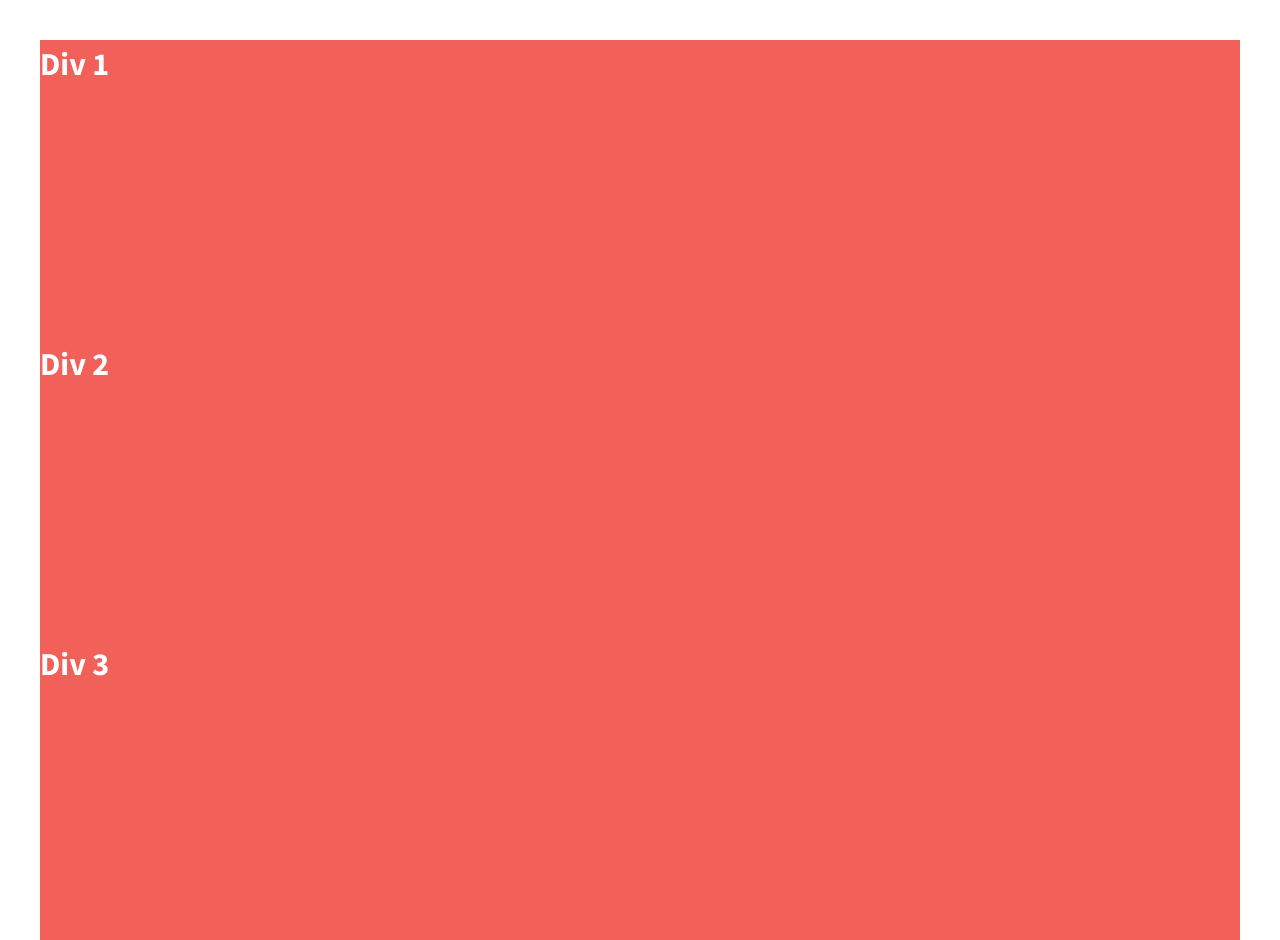
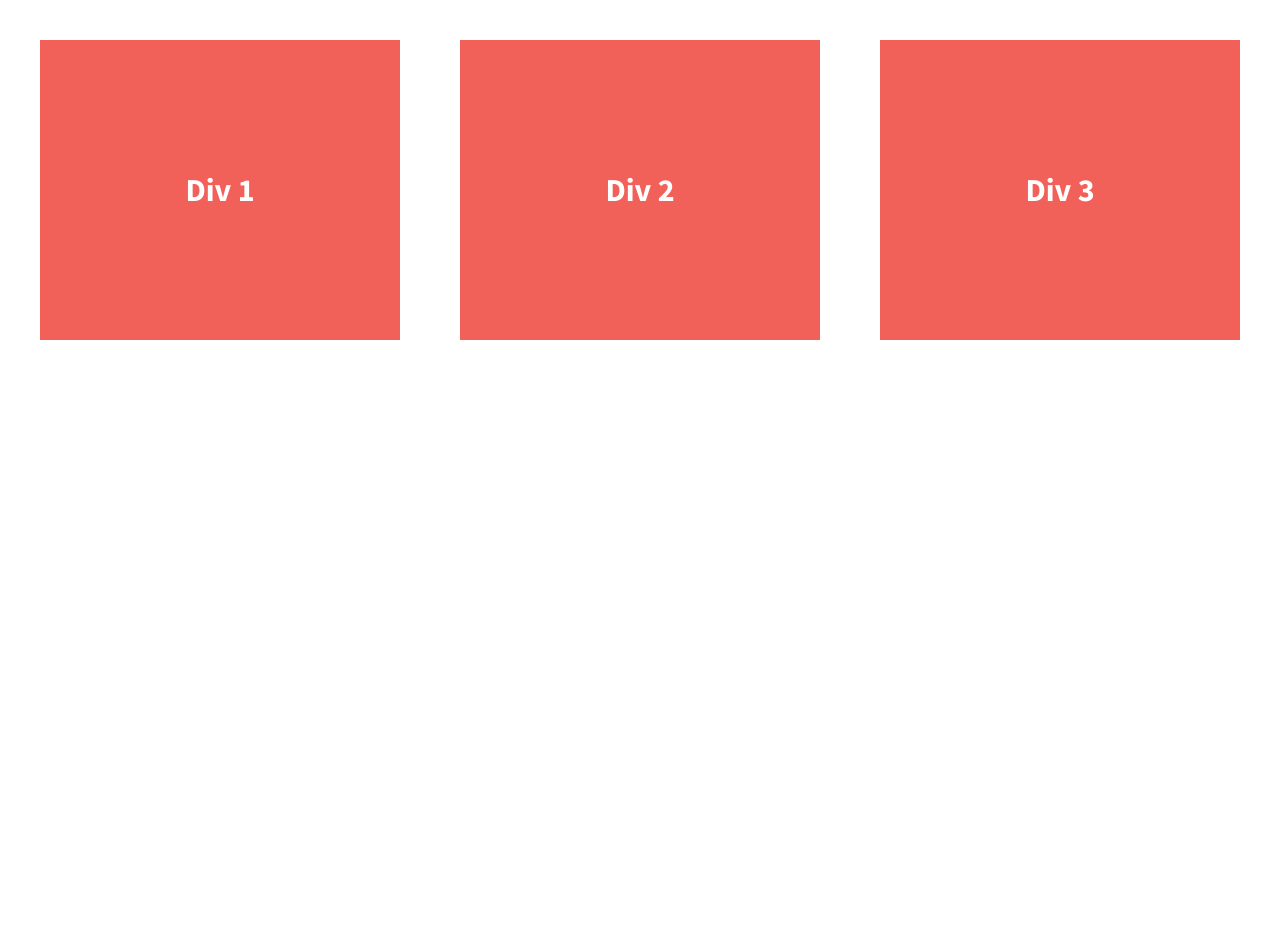
Before and after one commit to justinbaugh/divs-flexbox-starter, a plain HTML site: page index.html in a window 1280 px wide. After the commit the page ends 880 px from the top, so only its background shows below. Drawn offline with nearby package versions, Linux system fonts and the light colour scheme.

Commit message:
Finished css div flex

```diff
--- a/css/main.css
+++ b/css/main.css
@@ -111,6 +111,8 @@ body {
 .wrapper {
   /*add display:flex and set justify-content to space-between*/
   font-weight: 700;
+  display: flex;
+  justify-content: space-between;
 }
 
 .div-1, .div-2, .div-3 {
@@ -120,6 +122,10 @@ body {
   font-size: 1.6em;
   background-color: #f16059;
   height: 300px;
+    width: 30%;
+    display: flex;
+    justify-content: center;
+    align-items: center;
 }
 
 
```
